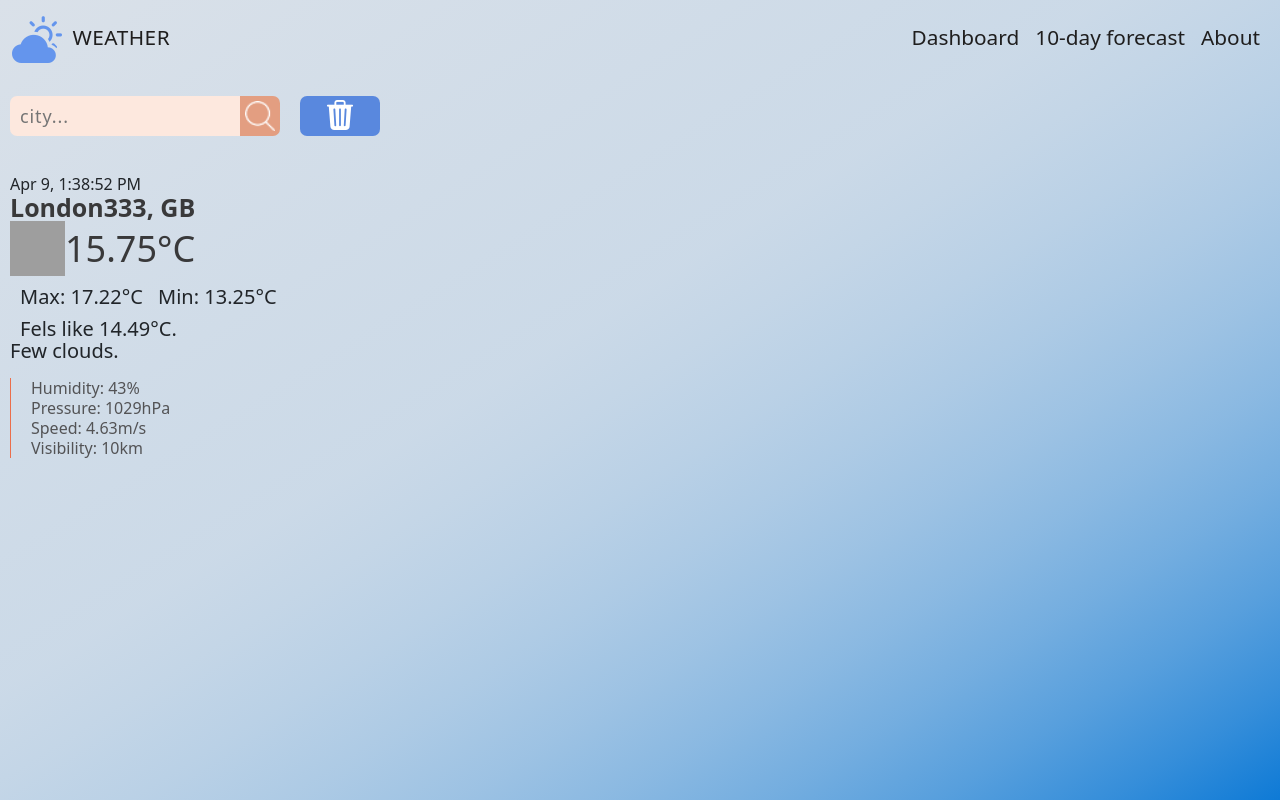
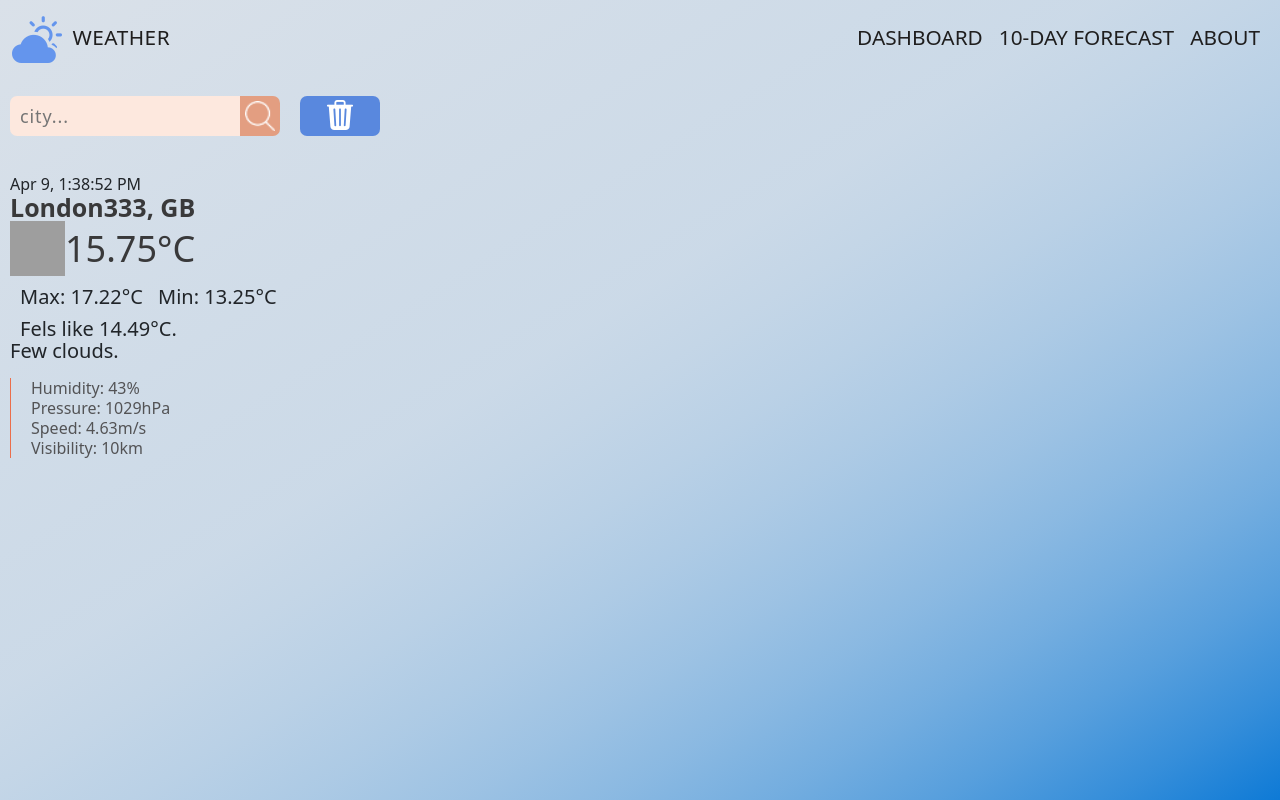
Before and after one commit to MariiaUdovytska/React-Learn-and-Practice, a React (Create React App) app: page / in a window 1280 px wide. Built offline with nearby package versions, Linux system fonts and the light colour scheme; grey boxes are pictures that could not be loaded.

Commit message:
change in headerBoots fjr working collapse menu where click on item

```diff
--- a/src/App.css
+++ b/src/App.css
@@ -138,6 +138,13 @@ body {
   text-transform: uppercase;
   font-weight: 500;
 }
+.navbar-toggler{
+	color: rgba(82, 131, 221, 0.938)!important;
+	border-color: rgba(82, 131, 221, 0.938)!important;
+}
+.navbar-toggler:focus{
+	box-shadow: 0 0 0 0.15rem!important;
+}
 .nav-link{
 	font-size: 1.3rem!important;
 }
@@ -149,6 +156,7 @@ body {
 .navbar__a{
 	text-decoration: none!important;
 	color:#1f1e1e!important;
+	text-transform: uppercase;
 }
 
 
--- a/src/NavbarBootstrap.js
+++ b/src/NavbarBootstrap.js
@@ -1,23 +1,26 @@
-import React from "react"
-import {Navbar, Nav, Container, NavDropdown} from 'react-bootstrap';
+import React, { useState } from "react"
+import {Navbar, Nav, Container} from 'react-bootstrap';
 import {Link} from "react-router-dom";
 
 
+
 function Navibar(props){
+	const [expanded, setExpanded] = useState(false);
+
 	return(
 		<>
-			<Navbar expand="lg">
+			<Navbar expanded={expanded} expand="lg">
 				<Container>
 					<Navbar.Brand href="#home">
 						<i className="bi bi-cloud-sun-fill Logo__img" style={{ display: 'inline-flex', marginRight: '10px', fontSize: '50px', color: 'cornflowerblue'}}></i>
 						{props.firstHeader.name}
 					</Navbar.Brand>
-					<Navbar.Toggle aria-controls="basic-navbar-nav" />
+					<Navbar.Toggle onClick={() => setExpanded(expanded ? false : "expanded")} aria-controls="basic-navbar-nav" />
 					<Navbar.Collapse id="basic-navbar-nav" className="justify-content-end">
 						<Nav className="ml-auto">
-						<Nav.Link><Link className="navbar__a" to="/">Dashboard</Link></Nav.Link>
-						<Nav.Link><Link className="navbar__a" to="/forecast">10-day forecast</Link></Nav.Link>
-						<Nav.Link><Link className="navbar__a" to="/about">About</Link></Nav.Link>
+							<Nav.Link onClick={() => setExpanded(false)}><Link className="navbar__a" to="/">Dashboard</Link></Nav.Link>
+							<Nav.Link onClick={() => setExpanded(false)}><Link className="navbar__a" to="/forecast">10-day forecast</Link></Nav.Link>
+							<Nav.Link onClick={() => setExpanded(false)}><Link className="navbar__a" to="/about">About</Link></Nav.Link>
 						</Nav>
 					</Navbar.Collapse>
 				</Container>
```
